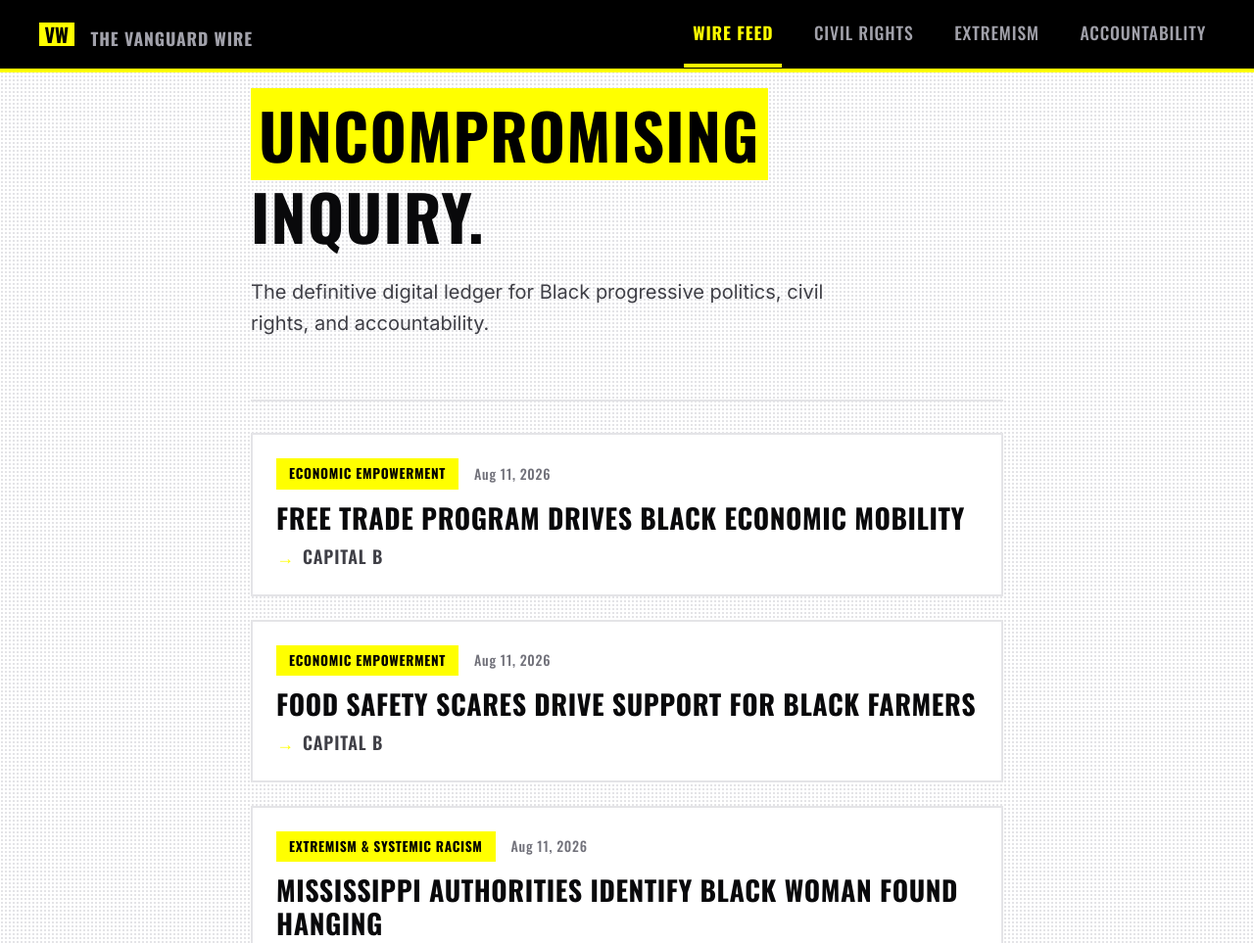
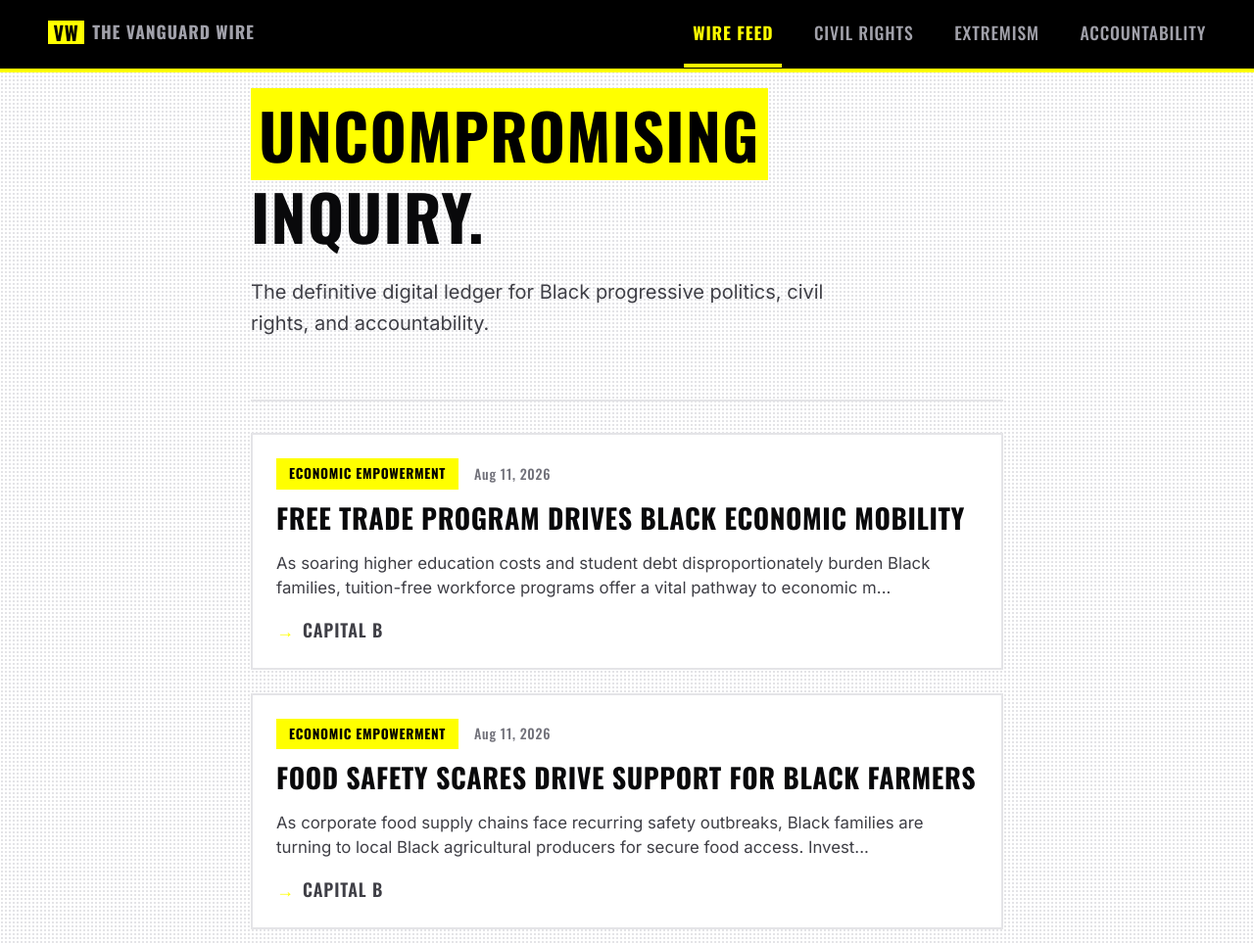
Before and after one commit to BertNgomsi/vanguard-wire, an Astro site: page / in a window 1280 px wide. Shown: the top 963 px of the page at 98% size. Built offline with nearby package versions, Linux system fonts and the light colour scheme; Astro itself is replaced by a stand-in of ours.

Commit message:
Fix UI bugs: Ensure logo renders inline and add raw markdown body parsing for article previews

```diff
--- a/src/components/Header.astro
+++ b/src/components/Header.astro
@@ -5,10 +5,12 @@ import { SITE_TITLE } from '../consts';
 
 <header class="solid">
 	<nav>
-		<div class="logo">
-			<span class="vw-box">VW</span>
-			<h2><a href="/">{SITE_TITLE}</a></h2>
-		</div>
+		<h2>
+			<a href="/" style="display: flex; align-items: center; gap: 0.5rem;">
+				<span style="background-color: #FFFF00; color: #000; padding: 0.15rem 0.35rem; font-family: 'Oswald', sans-serif; font-weight: 700; font-size: 1.25rem; line-height: 1;">VW</span>
+				{SITE_TITLE}
+			</a>
+		</h2>
 		<div class="internal-links">
 			<HeaderLink href="/">Wire Feed</HeaderLink>
 			<HeaderLink href="/category/civil-rights">Civil Rights</HeaderLink>
@@ -29,20 +31,7 @@ import { SITE_TITLE } from '../consts';
 		right: 0;
 		z-index: 50;
 	}
-	.logo {
-		display: flex;
-		align-items: center;
-		gap: 0.5rem;
-	}
-	.vw-box {
-		background: var(--accent-yellow);
-		color: #000;
-		padding: 0.15rem 0.35rem;
-		font-family: 'Oswald', sans-serif;
-		font-weight: 700;
-		font-size: 1.25rem;
-		line-height: 1;
-	}
+
 	h2 {
 		margin: 0;
 		font-size: 1.5em;
--- a/src/pages/index.astro
+++ b/src/pages/index.astro
@@ -6,9 +6,17 @@ import FormattedDate from '../components/FormattedDate.astro';
 import Header from '../components/Header.astro';
 import { SITE_DESCRIPTION, SITE_TITLE } from '../consts';
 
-const posts = (await getCollection('blog')).sort(
-	(a, b) => b.data.pubDate.valueOf() - a.data.pubDate.valueOf(),
-);
+const rawPosts = await getCollection('blog');
+const posts = rawPosts.map((post) => {
+	let preview = post.data.description;
+	if (!preview && post.body) {
+		preview = post.body.replace(/^#+.*$/gm, '').replace(/[*_>`\[\]]/g, '').trim().split('\n').filter(line => line.trim().length > 0)[0];
+		if (preview && preview.length > 160) {
+			preview = preview.substring(0, 160) + '...';
+		}
+	}
+	return { ...post, preview };
+}).sort((a, b) => b.data.pubDate.valueOf() - a.data.pubDate.valueOf());
 ---
 
 <!doctype html>
@@ -126,7 +134,7 @@ const posts = (await getCollection('blog')).sort(
 										<span class="date"><FormattedDate date={post.data.pubDate} /></span>
 									</div>
 									<h3 class="title">{post.data.title}</h3>
-									{post.data.description && <p class="description">{post.data.description}</p>}
+									{post.preview && <p class="description">{post.preview}</p>}
 									{post.data.source && <div class="source">{post.data.source}</div>}
 								</a>
 							</li>
```
